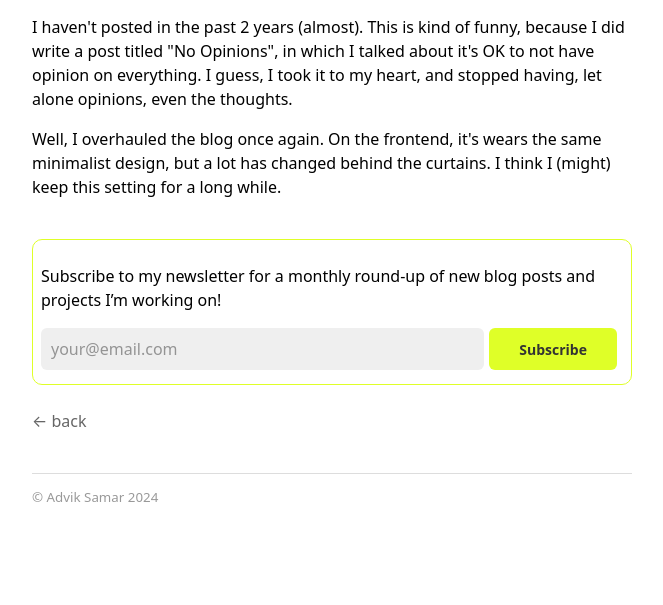
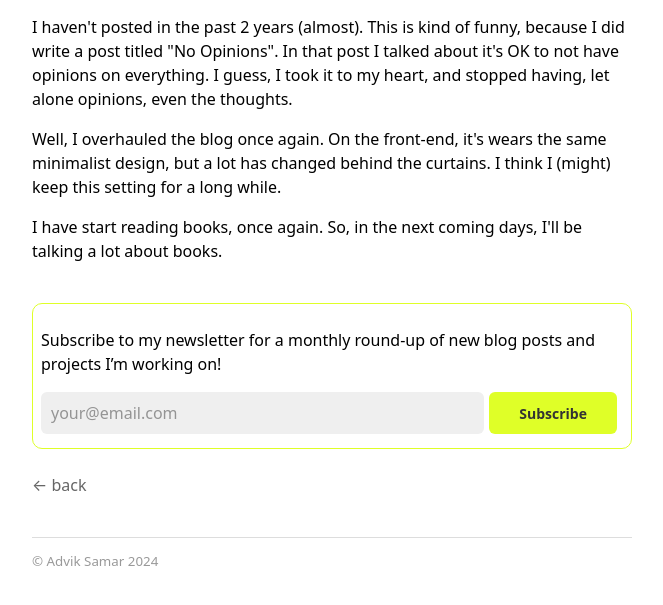
Before and after one commit to adviks/feed, an Eleventy site: page posts/i-took-it-to-my-heart.md in a window 1280 px wide. Shown: the part 115-720 px from the top of the page, without its empty margins (308-971 px from the left). Built offline with nearby package versions, Linux system fonts and the light colour scheme; Eleventy itself is replaced by a stand-in of ours; files that its build step writes are made by us from their sources; a web font is replaced by a local one.

Commit message:
Update Post “i-took-it-to-my-heart”

```diff
--- a/posts/i-took-it-to-my-heart.md
+++ b/posts/i-took-it-to-my-heart.md
@@ -4,6 +4,12 @@ date: 2024-03-03T17:58:59.821Z
 tags:
   - post
 ---
-I haven't posted in the past 2 years (almost). This is kind of funny, because I did write a post titled "No Opinions", in which I talked about it's OK to not have opinion on everything. I guess, I took it to my heart, and stopped having, let alone opinions, even the thoughts.
+I haven't posted in the past 2 years (almost). This is kind of funny, because I did write a post titled "No Opinions". In that post I talked about it's OK to not have opinions on everything. I guess, I took it to my heart, and stopped having, let alone opinions, even the thoughts.
 
-Well, I overhauled the blog once again. On the frontend, it's wears the same minimalist design, but a lot has changed behind the curtains. I think I (might) keep this setting for a long while.
+
+
+Well, I overhauled the blog once again. On the front-end, it's wears the same minimalist design, but a lot has changed behind the curtains. I think I (might) keep this setting for a long while.
+
+
+
+I have start reading books, once again. So, in the next coming days, I'll be talking a lot about books.
```
